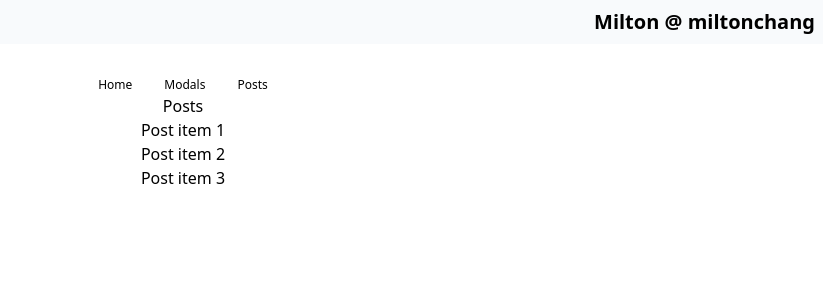
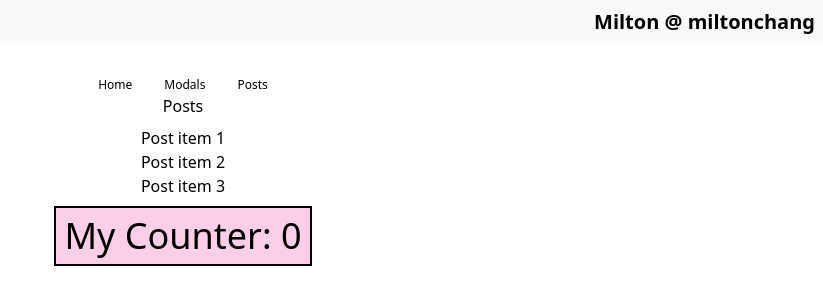
Before and after one commit to mchangpi/vue-course, a Vue app in the folder 7-composition-basics/: page /posts in a window 1280 px wide. Shown: the top 304 px of the page, without its empty margins (457-1280 px from the left). Built offline with nearby package versions, Linux system fonts and the light colour scheme.

Commit message:
L59 Reuse our Composable

```diff
--- a/7-composition-basics/src/assets/main.css
+++ b/7-composition-basics/src/assets/main.css
@@ -606,12 +606,23 @@ video {
   margin-left: calc(0.5rem * calc(1 - var(--tw-space-x-reverse)));
 }
 
+.space-y-2 > :not([hidden]) ~ :not([hidden]) {
+  --tw-space-y-reverse: 0;
+  margin-top: calc(0.5rem * calc(1 - var(--tw-space-y-reverse)));
+  margin-bottom: calc(0.5rem * var(--tw-space-y-reverse));
+}
+
 .border {
   border-width: 1px;
 }
 
 .border-2 {
   border-width: 2px;
+}
+
+.border-black {
+  --tw-border-opacity: 1;
+  border-color: rgb(0 0 0 / var(--tw-border-opacity));
 }
 
 .bg-slate-50 {
@@ -629,6 +640,16 @@ video {
   background-color: rgb(255 255 255 / var(--tw-bg-opacity));
 }
 
+.bg-pink-200 {
+  --tw-bg-opacity: 1;
+  background-color: rgb(251 207 232 / var(--tw-bg-opacity));
+}
+
+.bg-yellow-200 {
+  --tw-bg-opacity: 1;
+  background-color: rgb(254 240 138 / var(--tw-bg-opacity));
+}
+
 .p-2 {
   padding: 0.5rem;
 }
@@ -643,6 +664,21 @@ video {
   line-height: 1.75rem;
 }
 
+.text-lg {
+  font-size: 1.125rem;
+  line-height: 1.75rem;
+}
+
+.text-2xl {
+  font-size: 1.5rem;
+  line-height: 2rem;
+}
+
+.text-4xl {
+  font-size: 2.25rem;
+  line-height: 2.5rem;
+}
+
 .font-bold {
   font-weight: 700;
 }
@@ -651,3 +687,13 @@ video {
   --tw-text-opacity: 1;
   color: rgb(236 254 255 / var(--tw-text-opacity));
 }
+
+.text-black {
+  --tw-text-opacity: 1;
+  color: rgb(0 0 0 / var(--tw-text-opacity));
+}
+
+.text-yellow-200 {
+  --tw-text-opacity: 1;
+  color: rgb(254 240 138 / var(--tw-text-opacity));
+}
--- a/7-composition-basics/src/use/useCounter.js
+++ b/7-composition-basics/src/use/useCounter.js
@@ -1,13 +1,13 @@
 import { reactive, computed, watch, nextTick } from 'vue';
+
+/* global counter data */
+const counterData = reactive({
+  count: 0,
+  title: 'My Counter',
+});
 
 /* composable */
 export function useCounter() {
-  /* const counter = ref(0); const counterTitle = ref("My Counter"); */
-  const counterData = reactive({
-    count: 0,
-    title: 'My Counter',
-  });
-
   const oddOrEven = computed(() => {
     if (counterData.count % 2 === 0) {
       return 'even';
--- a/7-composition-basics/src/views/HomeView.vue
+++ b/7-composition-basics/src/views/HomeView.vue
@@ -19,7 +19,7 @@
       </button>
     </div>
     <p>The counter is (computed) {{ oddOrEven }}</p>
-    <div class="edit">
+    <div>
       <h2>Edit Counter Title:</h2>
       <input v-model="counterData.title" type="text" v-autofocus />
     </div>
--- a/7-composition-basics/src/views/PostsView.vue
+++ b/7-composition-basics/src/views/PostsView.vue
@@ -1,20 +1,34 @@
 <template>
-  <div class="posts flex flex-col items-center">
+  <div class="posts flex flex-col items-center space-y-2">
     <h1>Posts</h1>
     <ul>
       <li v-for="post in posts" :key="post.id">
         <RouterLink :to="`/postDetail/${post.id}`">{{ post.title }}</RouterLink>
       </li>
     </ul>
+
+    <div>
+      <button
+        v-on:click="() => increaseCounter(1)"
+        v-bind:class="{ 'bg-yellow-200': oddOrEven === 'odd' }"
+        class="border-2 border-black bg-pink-200 p-2 text-4xl text-black"
+      >
+        {{ counterData.title + ': ' + counterData.count }}
+      </button>
+    </div>
   </div>
 </template>
 
 <script setup>
-import { ref } from "vue";
+import { ref } from 'vue';
+import { useCounter } from '@/use/useCounter';
+
+const { counterData, oddOrEven, increaseCounter, decreaseCounter } =
+  useCounter();
 
 const posts = ref([
-  { id: "1", title: "Post item 1" },
-  { id: "2", title: "Post item 2" },
-  { id: "3", title: "Post item 3" },
+  { id: '1', title: 'Post item 1' },
+  { id: '2', title: 'Post item 2' },
+  { id: '3', title: 'Post item 3' },
 ]);
 </script>
```
